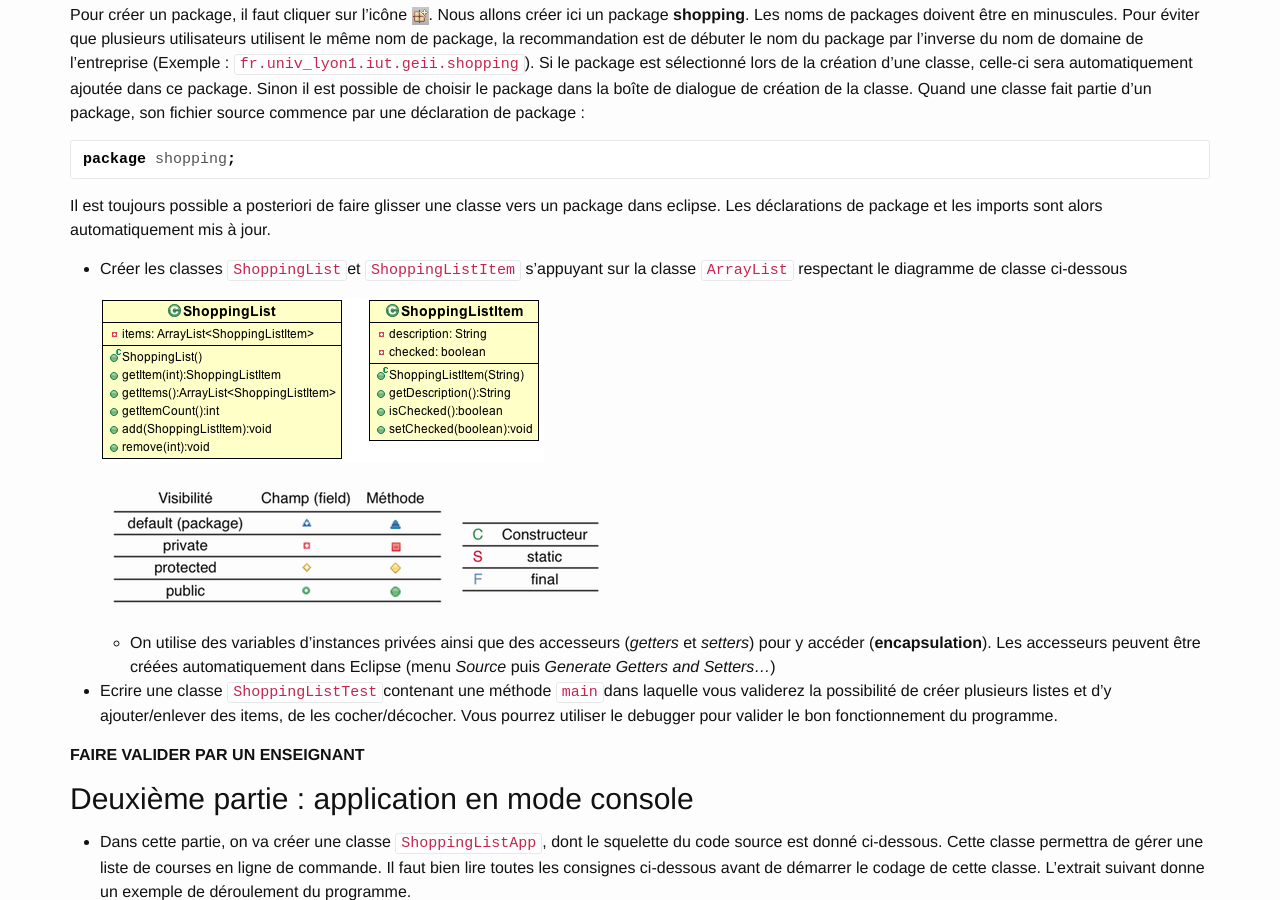
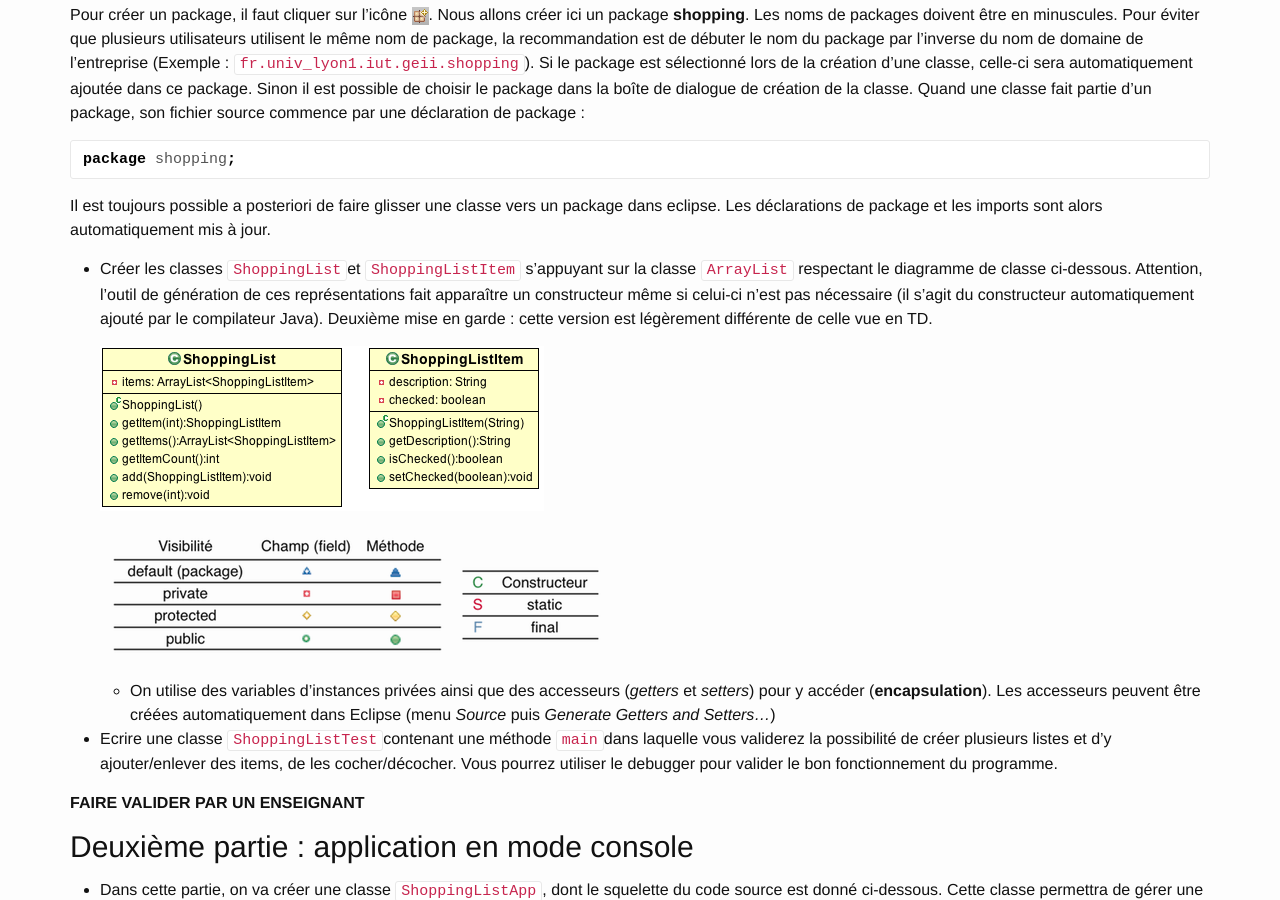
Before and after one commit to geiilyon/geiilyon.github.io, a Jekyll site: the page built from _collection_enonces/tp2.md, in a window 1280 px wide and 900 px high, scrolled down 744 px. Built offline with Jekyll 4.4.1, drawn with Linux system fonts in a browser that asks for light colours; nearby versions of some CDN libraries; library files that are not in the unit come from our copies.

Commit message:
prÃcisions sur shoppinglist

```diff
--- a/_collection_enonces/tp2.md
+++ b/_collection_enonces/tp2.md
@@ -25,7 +25,7 @@ package shopping;
 
 Il est toujours possible a posteriori de faire glisser une classe vers un package dans eclipse. Les déclarations de package et les imports sont alors automatiquement mis à jour.
 
-* Créer les classes `ShoppingList`et `ShoppingListItem` s'appuyant sur la classe `ArrayList` respectant le diagramme de classe ci-dessous
+* Créer les classes `ShoppingList`et `ShoppingListItem` s'appuyant sur la classe `ArrayList` respectant le diagramme de classe ci-dessous. Attention, l'outil de génération de ces représentations fait apparaître un constructeur même si celui-ci n'est pas nécessaire (il s'agit du constructeur automatiquement ajouté par le compilateur Java). Deuxième mise en garde : cette version est légèrement différente de celle vue en TD.
 
     ![](/img/CDC_ShoppingList.png)
 
```
